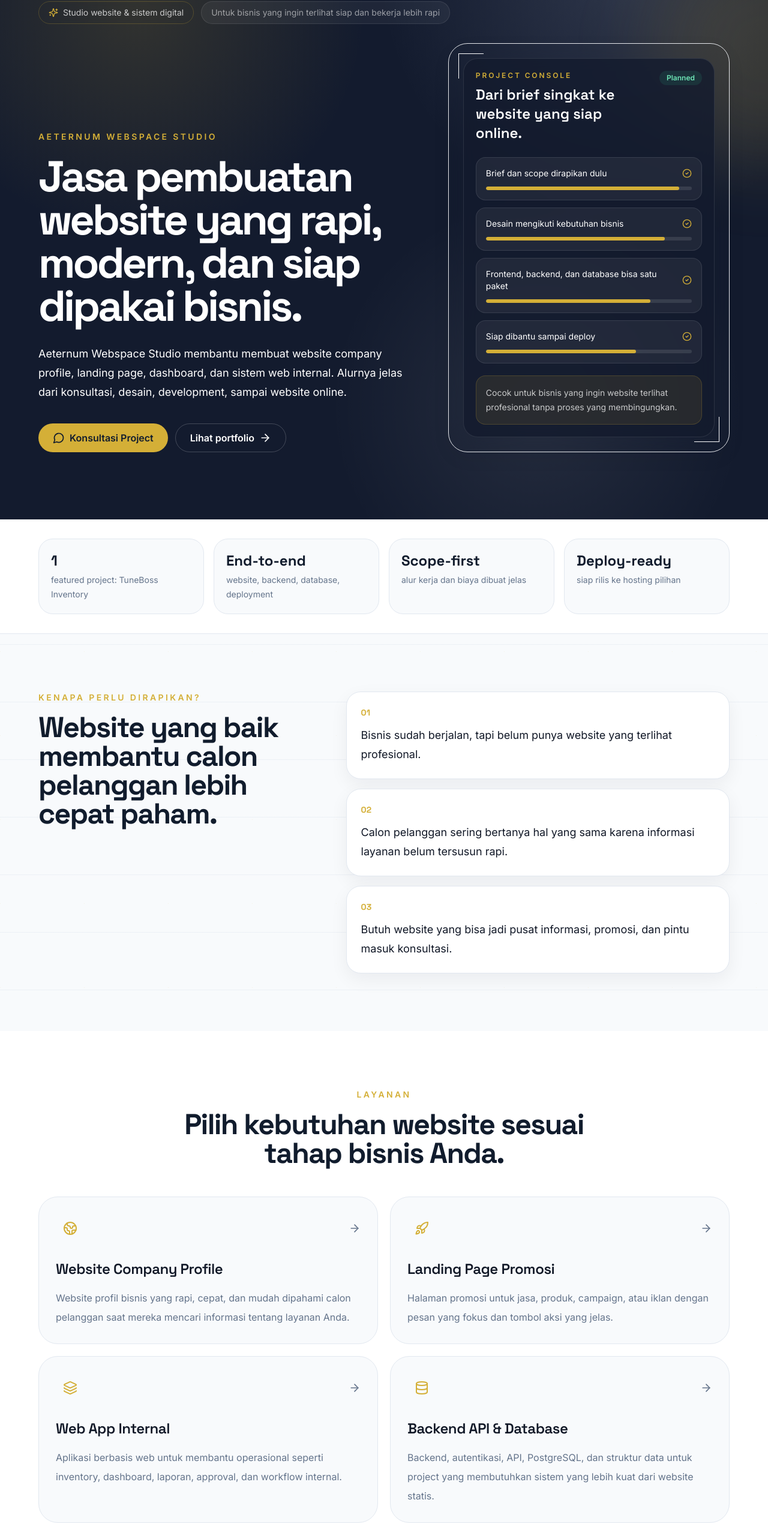
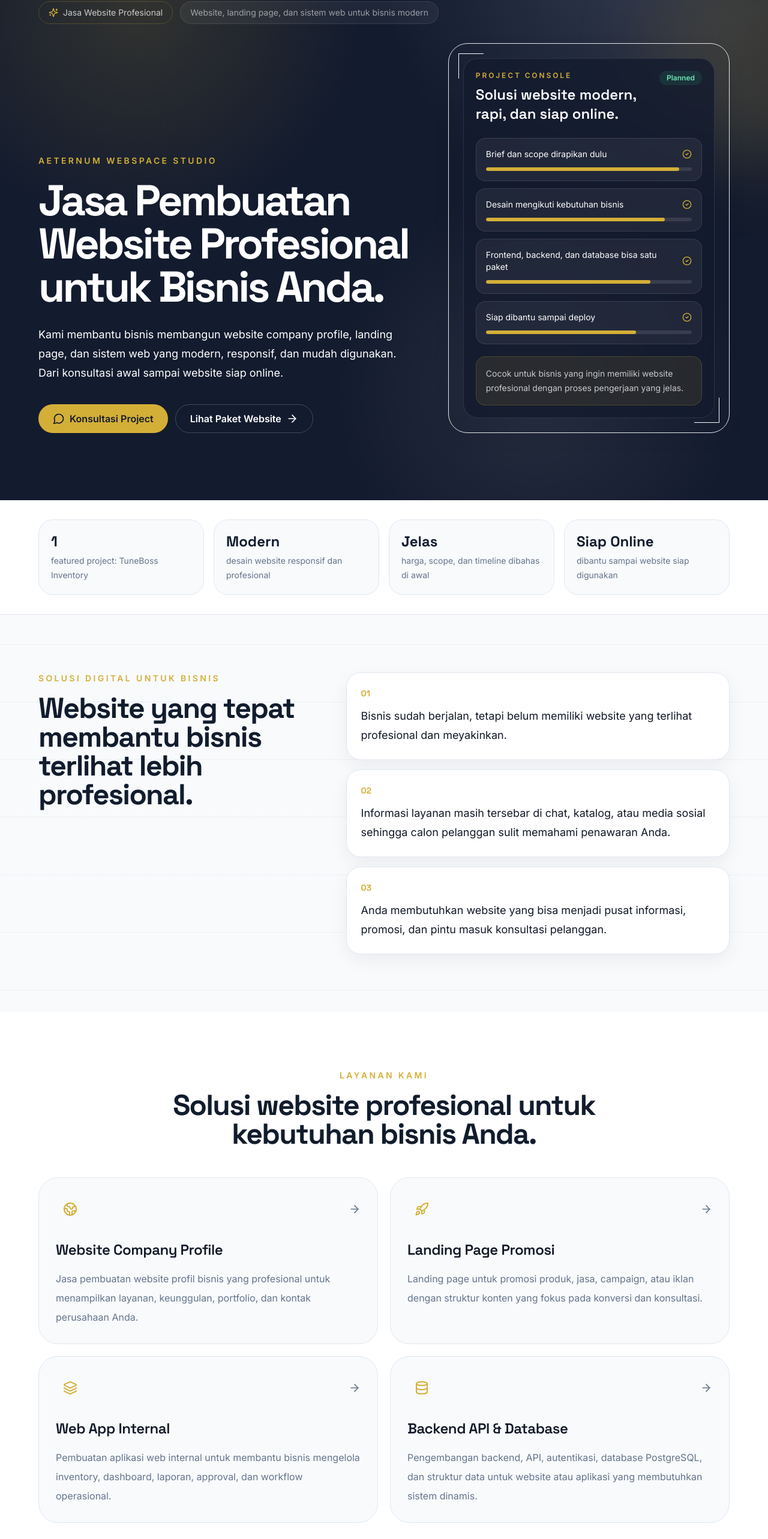
Before and after one commit to RamsNotes31/AeternumWebspaceStudio, a Next.js app: page / in a window 1280 px wide. Shown: the part 174-2740 px from the top of the page at 60% size. Built offline with nearby package versions, Linux system fonts and the light colour scheme.

Commit message:
Adjust copy toward agency website tone

```diff
--- a/app/page.tsx
+++ b/app/page.tsx
@@ -58,10 +58,10 @@ function Hero() {
         <div className="mb-8 flex flex-wrap items-center gap-3">
           <span className="inline-flex items-center gap-2 rounded-full border border-gold/25 bg-white/8 px-4 py-2 text-sm text-white/75 backdrop-blur">
             <Sparkles className="h-4 w-4 text-gold" />
-            Studio website & sistem digital
+            Jasa Website Profesional
           </span>
           <span className="rounded-full border border-white/10 bg-white/5 px-4 py-2 text-sm text-white/55">
-            Untuk bisnis yang ingin terlihat siap dan bekerja lebih rapi
+            Website, landing page, dan sistem web untuk bisnis modern
           </span>
         </div>
 
@@ -71,10 +71,10 @@ function Hero() {
               Aeternum Webspace Studio
             </p>
             <h1 className="max-w-4xl font-display text-5xl font-bold leading-[1.02] tracking-[-0.055em] md:text-7xl">
-              Jasa pembuatan website yang rapi, modern, dan siap dipakai bisnis.
+              Jasa Pembuatan Website Profesional untuk Bisnis Anda.
             </h1>
             <p className="mt-7 max-w-2xl text-lg leading-8 text-white/68">
-              Aeternum Webspace Studio membantu membuat website company profile, landing page, dashboard, dan sistem web internal. Alurnya jelas dari konsultasi, desain, development, sampai website online.
+              Kami membantu bisnis membangun website company profile, landing page, dan sistem web yang modern, responsif, dan mudah digunakan. Dari konsultasi awal sampai website siap online.
             </p>
 
             <div className="mt-9 flex flex-col gap-3 sm:flex-row">
@@ -89,7 +89,7 @@ function Hero() {
                 href="/work"
                 className="inline-flex min-h-12 items-center justify-center gap-2 rounded-full border border-white/20 px-6 font-semibold text-white transition hover:border-gold hover:text-gold"
               >
-                Lihat portfolio
+                Lihat Paket Website
                 <ArrowRight className="h-5 w-5" />
               </Link>
             </div>
@@ -100,7 +100,7 @@ function Hero() {
               <div className="mb-6 flex items-start justify-between gap-4">
                 <div>
                   <p className="text-xs font-semibold uppercase tracking-[0.24em] text-gold">Project Console</p>
-                  <p className="mt-2 font-display text-2xl font-semibold">Dari brief singkat ke website yang siap online.</p>
+                  <p className="mt-2 font-display text-2xl font-semibold">Solusi website modern, rapi, dan siap online.</p>
                 </div>
                 <span className="rounded-full bg-emerald-400/10 px-3 py-1 text-xs font-semibold text-emerald-300">
                   Planned
@@ -122,7 +122,7 @@ function Hero() {
               </div>
 
               <div className="mt-5 rounded-2xl border border-gold/20 bg-gold/10 p-4 text-sm leading-6 text-white/75">
-                Cocok untuk bisnis yang ingin website terlihat profesional tanpa proses yang membingungkan.
+                Cocok untuk bisnis yang ingin memiliki website profesional dengan proses pengerjaan yang jelas.
               </div>
             </div>
           </div>
@@ -152,9 +152,9 @@ function PainPointSection() {
     <section className="px-4 py-24">
       <div className="mx-auto grid max-w-6xl gap-10 lg:grid-cols-[0.85fr_1.15fr] lg:items-start">
         <div>
-          <SectionEyebrow>Kenapa perlu dirapikan?</SectionEyebrow>
+          <SectionEyebrow>Solusi Digital untuk Bisnis</SectionEyebrow>
           <h2 className="mt-4 font-display text-4xl font-bold tracking-[-0.035em] text-navy md:text-5xl">
-            Website yang baik membantu calon pelanggan lebih cepat paham.
+            Website yang tepat membantu bisnis terlihat lebih profesional.
           </h2>
         </div>
         <div className="grid gap-4">
@@ -173,7 +173,7 @@ function PainPointSection() {
 function ServicesSection() {
   return (
     <section className="bg-white px-4 py-24" id="services">
-      <SectionHeader eyebrow="Layanan" title="Pilih kebutuhan website sesuai tahap bisnis Anda." />
+      <SectionHeader eyebrow="Layanan Kami" title="Solusi website profesional untuk kebutuhan bisnis Anda." />
       <div className="mx-auto mt-12 grid max-w-6xl gap-5 md:grid-cols-2">
         {services.map((service) => {
           const Icon = service.icon;
@@ -275,7 +275,7 @@ function FeaturedWorkSection() {
 function ProcessSection() {
   return (
     <section className="syntax-gradient px-4 py-24 text-white" id="process">
-      <SectionHeader eyebrow="Proses" title="Proses pengerjaan dibuat jelas dari awal." dark />
+      <SectionHeader eyebrow="Alur Kerja" title="Proses pembuatan website yang jelas dan terarah." dark />
       <div className="mx-auto mt-12 grid max-w-6xl gap-5 md:grid-cols-2 lg:grid-cols-4">
         {processSteps.map((step, index) => (
           <article key={step.title} className="rounded-3xl border border-white/10 bg-white/8 p-6">
@@ -292,7 +292,7 @@ function ProcessSection() {
 function PricingSection() {
   return (
     <section className="bg-white px-4 py-24" id="pricing">
-      <SectionHeader eyebrow="Pricing" title="Paket awal untuk mulai membuat website." />
+      <SectionHeader eyebrow="Paket Website" title="Pilih paket website sesuai kebutuhan bisnis Anda." />
       <div className="mx-auto mt-12 grid max-w-6xl gap-5 md:grid-cols-2 lg:grid-cols-4">
         {packages.map((item) => {
           const featured = item.name === "Professional";
@@ -317,7 +317,7 @@ function PricingSection() {
         })}
       </div>
       <p className="mx-auto mt-8 max-w-3xl text-center text-sm leading-7 text-slateText">
-        Harga di atas adalah estimasi awal. Biaya final tetap menyesuaikan jumlah halaman, tingkat desain, fitur, form, integrasi, dan deadline.
+        Harga di atas adalah estimasi awal. Biaya final menyesuaikan jumlah halaman, tingkat desain, fitur, form, integrasi, dan deadline pengerjaan.
       </p>
     </section>
   );
@@ -326,7 +326,7 @@ function PricingSection() {
 function PrinciplesSection() {
   return (
     <section className="px-4 py-24">
-      <SectionHeader eyebrow="Standar kerja" title="Detail kecil yang membuat website terlihat lebih profesional." />
+      <SectionHeader eyebrow="Keunggulan" title="Mengapa memilih Aeternum Webspace Studio?" />
       <div className="mx-auto mt-12 grid max-w-6xl gap-4 sm:grid-cols-2 lg:grid-cols-4">
         {valueProps.map((item) => {
           const Icon = item.icon;
@@ -363,7 +363,7 @@ function TechSection() {
 function FaqSection() {
   return (
     <section className="bg-white px-4 py-24" id="faq">
-      <SectionHeader eyebrow="FAQ" title="Pertanyaan sebelum mulai project." />
+      <SectionHeader eyebrow="FAQ" title="Pertanyaan umum sebelum membuat website." />
       <div className="mx-auto mt-12 grid max-w-4xl gap-4">
         {faqs.map((item) => (
           <details key={item.question} className="group rounded-3xl border border-borderLight bg-background p-6 open:border-gold open:bg-white">
@@ -385,12 +385,12 @@ function FinalCta() {
       <div className="syntax-gradient mx-auto max-w-6xl rounded-[2rem] p-8 text-white shadow-ambient md:p-12">
         <div className="grid gap-8 lg:grid-cols-[1.2fr_0.8fr] lg:items-center">
           <div>
-            <p className="text-sm font-semibold uppercase tracking-[0.24em] text-gold">Mulai dari brief singkat</p>
+            <p className="text-sm font-semibold uppercase tracking-[0.24em] text-gold">Siap Memiliki Website Profesional?</p>
             <h2 className="mt-4 font-display text-4xl font-bold tracking-[-0.03em] md:text-5xl">
-              Ceritakan kebutuhan website Anda. Kami bantu susun scope dan estimasinya.
+              Konsultasikan kebutuhan website Anda bersama Aeternum.
             </h2>
             <p className="mt-5 max-w-2xl text-base leading-8 text-white/68">
-              Tidak perlu langsung lengkap. Cukup mulai dari jenis bisnis, tujuan website, contoh referensi, dan kisaran budget.
+              Sampaikan jenis bisnis, tujuan website, contoh referensi, dan kisaran budget. Kami bantu susun kebutuhan dan estimasi pengerjaannya.
             </p>
           </div>
           <a
--- a/content/site.ts
+++ b/content/site.ts
@@ -30,30 +30,30 @@ export const trustItems = [
 
 export const stats = [
   { value: "1", label: "featured project: TuneBoss Inventory" },
-  { value: "End-to-end", label: "website, backend, database, deployment" },
-  { value: "Scope-first", label: "alur kerja dan biaya dibuat jelas" },
-  { value: "Deploy-ready", label: "siap rilis ke hosting pilihan" },
+  { value: "Modern", label: "desain website responsif dan profesional" },
+  { value: "Jelas", label: "harga, scope, dan timeline dibahas di awal" },
+  { value: "Siap Online", label: "dibantu sampai website siap digunakan" },
 ];
 
 export const services = [
   {
     title: "Website Company Profile",
-    description: "Website profil bisnis yang rapi, cepat, dan mudah dipahami calon pelanggan saat mereka mencari informasi tentang layanan Anda.",
+    description: "Jasa pembuatan website profil bisnis yang profesional untuk menampilkan layanan, keunggulan, portfolio, dan kontak perusahaan Anda.",
     icon: Globe2,
   },
   {
     title: "Landing Page Promosi",
-    description: "Halaman promosi untuk jasa, produk, campaign, atau iklan dengan pesan yang fokus dan tombol aksi yang jelas.",
+    description: "Landing page untuk promosi produk, jasa, campaign, atau iklan dengan struktur konten yang fokus pada konversi dan konsultasi.",
     icon: Rocket,
   },
   {
     title: "Web App Internal",
-    description: "Aplikasi berbasis web untuk membantu operasional seperti inventory, dashboard, laporan, approval, dan workflow internal.",
+    description: "Pembuatan aplikasi web internal untuk membantu bisnis mengelola inventory, dashboard, laporan, approval, dan workflow operasional.",
     icon: Layers3,
   },
   {
     title: "Backend API & Database",
-    description: "Backend, autentikasi, API, PostgreSQL, dan struktur data untuk project yang membutuhkan sistem yang lebih kuat dari website statis.",
+    description: "Pengembangan backend, API, autentikasi, database PostgreSQL, dan struktur data untuk website atau aplikasi yang membutuhkan sistem dinamis.",
     icon: Database,
   },
 ];
@@ -77,30 +77,30 @@ export const packages = [
   {
     name: "Starter",
     price: "Mulai Rp600K",
-    target: "Untuk landing page sederhana, profil jasa, atau halaman promosi satu halaman.",
+    target: "Cocok untuk halaman promosi, profil jasa, atau website satu halaman yang ingin cepat online.",
   },
   {
     name: "Business",
     price: "Mulai Rp1,5jt",
-    target: "Untuk website bisnis lebih lengkap dengan beberapa halaman, section layanan, portfolio, dan CTA WhatsApp.",
+    target: "Cocok untuk website bisnis dengan beberapa halaman, informasi layanan, portfolio, dan CTA WhatsApp.",
   },
   {
     name: "Professional",
     price: "Mulai Rp3jt+",
-    target: "Untuk website yang lebih serius dengan struktur konten matang, form, optimasi dasar, dan halaman yang lebih lengkap.",
+    target: "Cocok untuk website profesional dengan struktur konten matang, form, optimasi dasar, dan tampilan lebih premium.",
   },
   {
     name: "Custom System",
     price: "By scope",
-    target: "Untuk dashboard internal, inventory, backend custom, database, laporan, role user, dan deployment.",
+    target: "Cocok untuk kebutuhan aplikasi khusus seperti dashboard internal, inventory, backend custom, database, laporan, dan role user.",
   },
 ];
 
 export const processSteps = [
-  { title: "Konsultasi kebutuhan", description: "Kami mulai dari tujuan website, target pengunjung, referensi desain, dan fitur yang dibutuhkan." },
-  { title: "Struktur dan konten", description: "Halaman, alur baca, CTA, dan konten utama disusun agar website mudah dipahami." },
-  { title: "Desain dan development", description: "Tampilan dibuat responsif, lalu dikembangkan menjadi website yang siap digunakan." },
-  { title: "Review dan publish", description: "Website dicek bersama, direvisi sesuai scope, lalu dibantu sampai online." },
+  { title: "Konsultasi kebutuhan", description: "Kami pahami tujuan website, target pelanggan, referensi desain, fitur, dan budget awal." },
+  { title: "Penyusunan konsep", description: "Struktur halaman, alur konten, CTA, dan kebutuhan teknis disusun sebelum masuk development." },
+  { title: "Desain dan development", description: "Website dibuat responsif, modern, mudah digunakan, dan sesuai identitas bisnis Anda." },
+  { title: "Review dan publish", description: "Setelah dicek dan disesuaikan, website dibantu sampai siap online dan digunakan." },
 ];
 
 export const techStack = [
@@ -118,36 +118,36 @@ export const techStack = [
 
 export const faqs = [
   {
-    question: "Berapa lama pembuatan website?",
-    answer: "Landing page atau company profile sederhana biasanya 5-7 hari kerja setelah konten dan scope jelas. Website multi halaman atau sistem internal akan dihitung berdasarkan fitur.",
+    question: "Berapa lama proses pembuatan website?",
+    answer: "Landing page atau company profile sederhana biasanya 5-7 hari kerja setelah konten dan scope jelas. Website multi halaman atau sistem internal mengikuti jumlah fitur dan tingkat desain.",
   },
   {
-    question: "Apakah bisa membuat backend dan database?",
-    answer: "Bisa. Aeternum bisa menangani frontend, backend API, PostgreSQL, autentikasi, validasi data, sampai deployment.",
+    question: "Apakah bisa membuat website dengan backend dan database?",
+    answer: "Bisa. Aeternum dapat menangani frontend, backend API, database PostgreSQL, autentikasi, validasi data, hingga deployment.",
   },
   {
     question: "Apakah bisa membuat sistem inventory atau dashboard internal?",
     answer: "Bisa. TuneBoss Inventory System menjadi contoh awal untuk kebutuhan inventory internal, dashboard operasional, stok masuk/keluar, dan laporan dasar.",
   },
   {
-    question: "Apakah harga bisa disesuaikan dengan scope?",
-    answer: "Bisa. Kami lebih suka menentukan harga setelah scope jelas, supaya tidak terlalu murah di awal lalu banyak biaya tambahan di tengah jalan.",
+    question: "Apakah harga bisa disesuaikan dengan kebutuhan?",
+    answer: "Bisa. Harga akan menyesuaikan jumlah halaman, fitur, desain, kebutuhan backend, deadline, dan tingkat kompleksitas project.",
   },
 ];
 
 export const valueProps = [
-  { title: "Tidak langsung coding sebelum scope jelas", icon: FileText },
-  { title: "Bisa handle UI, API, database", icon: ServerCog },
-  { title: "Timeline dan output dibuat terukur", icon: CheckCircle2 },
-  { title: "Struktur siap dikembangkan lagi", icon: Sparkles },
-  { title: "Validasi dan keamanan dasar diperhatikan", icon: ShieldCheck },
-  { title: "Bahasa teknis diterjemahkan ke kebutuhan bisnis", icon: BarChart3 },
+  { title: "Desain modern dan responsif", icon: FileText },
+  { title: "Bisa website, backend, dan database", icon: ServerCog },
+  { title: "Harga dan output dibahas di awal", icon: CheckCircle2 },
+  { title: "Struktur siap dikembangkan", icon: Sparkles },
+  { title: "Keamanan dasar diperhatikan", icon: ShieldCheck },
+  { title: "Fokus pada kebutuhan bisnis", icon: BarChart3 },
   { title: "Cocok untuk sistem custom", icon: Boxes },
-  { title: "Kode dibuat bersih dan mudah dirawat", icon: Code2 },
+  { title: "Kode rapi dan mudah dirawat", icon: Code2 },
 ];
 
 export const painPoints = [
-  "Bisnis sudah berjalan, tapi belum punya website yang terlihat profesional.",
-  "Calon pelanggan sering bertanya hal yang sama karena informasi layanan belum tersusun rapi.",
-  "Butuh website yang bisa jadi pusat informasi, promosi, dan pintu masuk konsultasi.",
+  "Bisnis sudah berjalan, tetapi belum memiliki website yang terlihat profesional dan meyakinkan.",
+  "Informasi layanan masih tersebar di chat, katalog, atau media sosial sehingga calon pelanggan sulit memahami penawaran Anda.",
+  "Anda membutuhkan website yang bisa menjadi pusat informasi, promosi, dan pintu masuk konsultasi pelanggan.",
 ];
```
